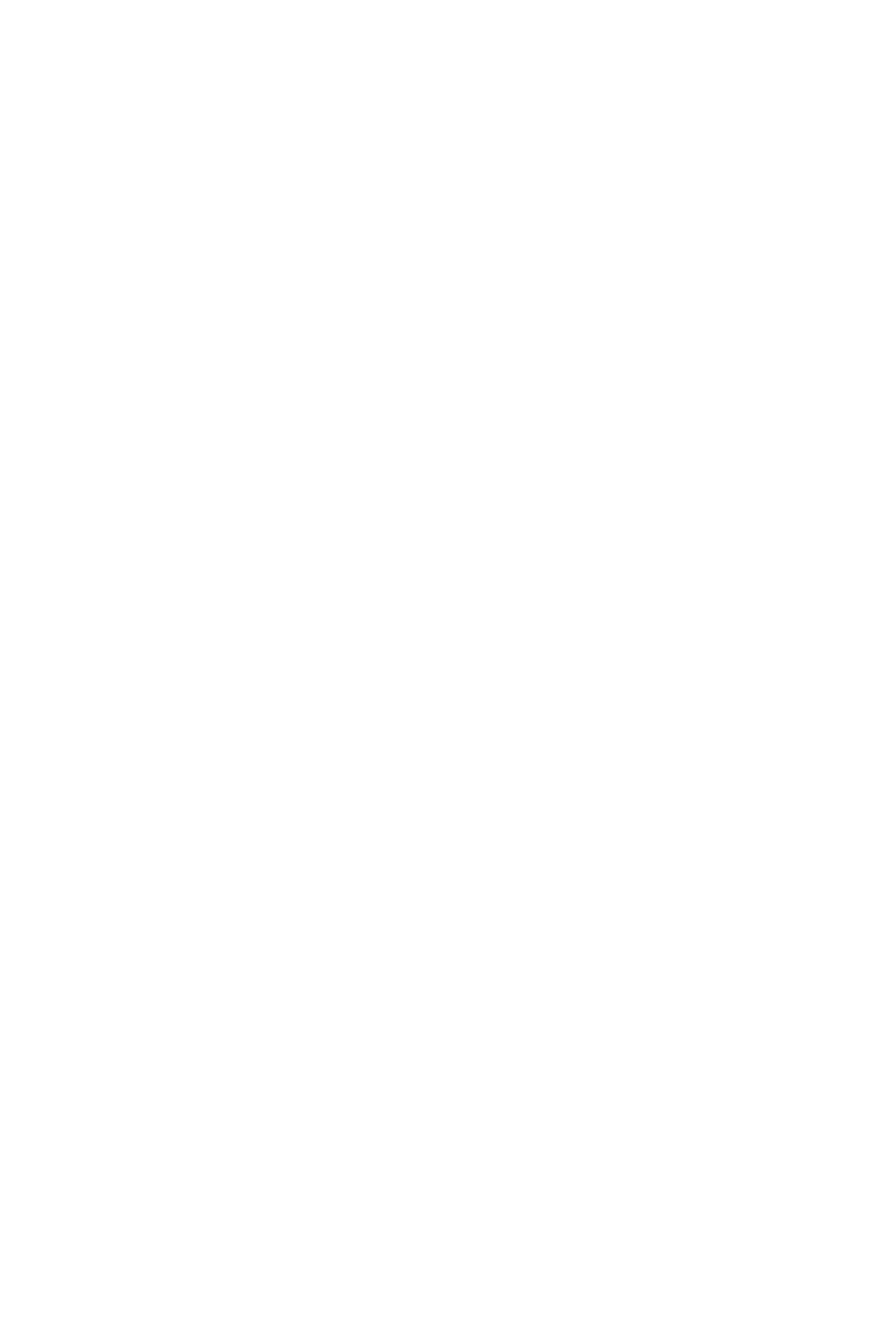
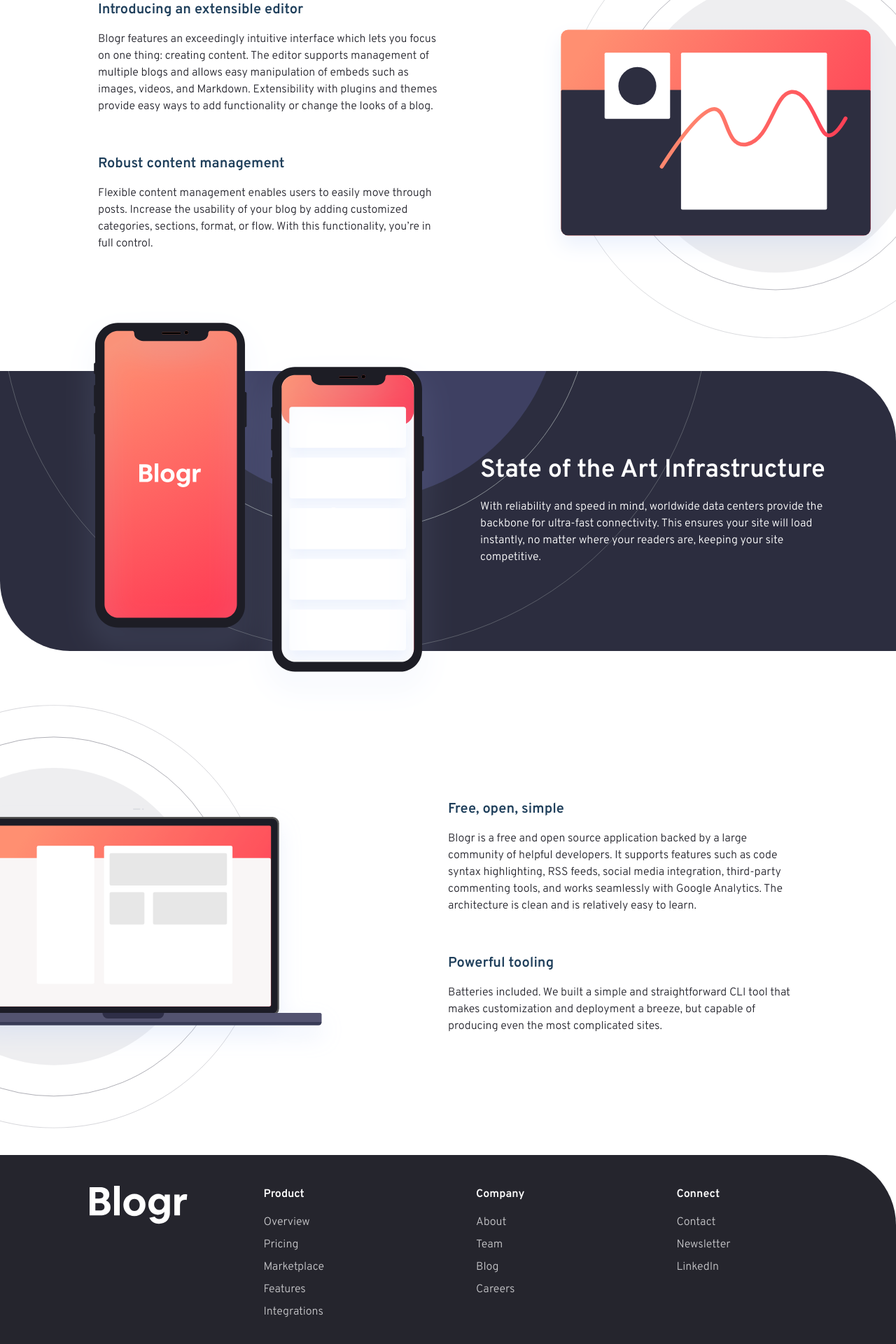
Before and after one commit to IsraelJorge/blogr-landing-page, a React (Vite) app: page / in a window 1280 px wide. Shown: the part 750-2670 px from the top of the page at 70% size. Before the commit the page ends 800 px from the top, so only its background shows below. Built offline with nearby package versions, Linux system fonts and the light colour scheme.

Commit message:
feat: screen desktop

```diff
--- a/index.html
+++ b/index.html
@@ -11,7 +11,7 @@
     />
     <title>Blogr</title>
   </head>
-  <body class="h-screen">
+  <body>
     <div id="root"></div>
     <script type="module" src="/src/main.tsx"></script>
   </body>
--- a/package.json
+++ b/package.json
@@ -10,6 +10,8 @@
   },
   "dependencies": {
     "@radix-ui/react-dropdown-menu": "^2.0.2",
+    "@radix-ui/react-icons": "^1.1.1",
+    "@radix-ui/react-navigation-menu": "^1.1.1",
     "react": "^18.2.0",
     "react-dom": "^18.2.0"
   },
--- a/src/App.tsx
+++ b/src/App.tsx
@@ -3,7 +3,7 @@
 
 export function App() {
   return (
-    <div className="App">
+    <div className="App h-screen">
       <Home />
     </div>
   );
--- /dev/null
+++ b/src/components/Footer.tsx
@@ -0,0 +1,28 @@
+import Logo from "../assets/logo.svg";
+import { ItemFooter } from "./ItemFooter";
+
+export function Footer() {
+  const itemProduct = [
+    "Overview",
+    "Pricing",
+    "Marketplace",
+    "Features",
+    "Integrations",
+  ];
+  const itemCompany = ["About", "Team", "Blog", "Careers"];
+  const itemConnect = ["Contact", "Newsletter", "LinkedIn"];
+
+  return (
+    <footer className="bg-neutral-gray_800 flex items-center justify-center py-11 text-white rounded-tr-[100px] font-ubunto">
+      <div className="w-[80%] flex">
+        <img src={Logo} alt="Logo" className="w-[140px] h-full" />
+
+        <div className="flex flex-1 justify-around">
+          <ItemFooter title="Product" ItemsFooter={itemProduct} />
+          <ItemFooter title="Company" ItemsFooter={itemCompany} />
+          <ItemFooter title="Connect" ItemsFooter={itemConnect} />
+        </div>
+      </div>
+    </footer>
+  );
+}
--- a/src/components/Header.tsx
+++ b/src/components/Header.tsx
@@ -26,10 +26,12 @@
       </div>
 
       <div className="font-ubunto flex items-center gap-9 text-neutral-white">
-        <button className="font-medium">Login</button>
+        <button className="font-medium px-7 py-2 rounded-full border border-transparent hover:border-white transition-colors focus:outline-none focus:ring-2 focus:ring-gradient-red_100 focus:ring-offset-2 focus:ring-offset-gradient-red_500">
+          Login
+        </button>
         <button
           className=" bg-neutral-white text-primary-red_400 font-medium px-7 py-2 rounded-full
-          hover:text-neutral-white hover:bg-red-300 transition-colors
+          hover:text-neutral-white hover:bg-red-300 transition-colors focus:outline-none focus:ring-2 focus:ring-gradient-red_100 focus:ring-offset-2 focus:ring-offset-gradient-red_500
         "
         >
           Sing Up
--- /dev/null
+++ b/src/components/ItemFooter.tsx
@@ -0,0 +1,19 @@
+type ItemFooter = {
+  title: string;
+  ItemsFooter: string[];
+};
+
+export function ItemFooter({ title, ItemsFooter }: ItemFooter) {
+  return (
+    <ul>
+      <li className="mb-4 font-semibold">{title}</li>
+      {ItemsFooter.map((item) => (
+        <li key={item} className="mb-2">
+          <a href="#" className="text-neutral-gray_100 hover:underline">
+            {item}
+          </a>
+        </li>
+      ))}
+    </ul>
+  );
+}
--- a/src/pages/Home.tsx
+++ b/src/pages/Home.tsx
@@ -1,10 +1,15 @@
 import { Header } from "../components/Header";
+import IllustrationEditor from "../assets/illustration-editor-desktop.svg";
+import IllustrationPhones from "../assets/illustration-phones.svg";
+import IllustrationLaptop from "../assets/illustration-laptop-desktop.svg";
+import { Footer } from "../components/Footer";
 
 export function Home() {
   return (
-    <div>
+    <>
+      <div className="w-full h-[500px] relative ">
         <Header />
-      <div className="w-full h-[500px] bg-primary-red_400 bg-[url(../assets/bg-pattern-intro-desktop.svg)] bg-no-repeat  bg-200% bg-center flex flex-col items-center justify-center text-neutral-white absolute top-0 rounded-bl-[100px]">
+        <div className=" w-full h-full bg-primary-red_400 bg-[url(../assets/bg-pattern-intro-desktop.svg)] bg-no-repeat  bg-200% bg-center flex flex-col items-center justify-center text-neutral-white absolute top-0 rounded-bl-[100px]">
           <h1 className="font-semibold text-6xl mb-4">
             A modern publishing platform
           </h1>
@@ -12,16 +17,113 @@
           <h3> Grow your audience and build your online brand</h3>
 
           <div className="flex items-center justify-center gap-5 font-ubunto text-sm font-semibold mt-10">
-          <button className="bg-neutral-white text-primary-red_400 px-3 py-2 rounded-full hover:text-neutral-white hover:bg-red-300 transition-colors">
+            <button className="bg-neutral-white text-primary-red_400 px-3 py-2 rounded-full hover:text-neutral-white hover:bg-red-300 transition-colors focus:outline-none focus:ring-2 focus:ring-gradient-red_100 focus:ring-offset-2 focus:ring-offset-gradient-red_500">
               Start for Free
             </button>
-          <button className="px-3 py-2 rounded-full border border-neutral-white hover:bg-neutral-white hover:text-red-300 transition-colors">
+            <button className="px-3 py-2 rounded-full border border-neutral-white hover:bg-neutral-white hover:text-red-300 transition-colors focus:outline-none focus:ring-2 focus:ring-gradient-red_100 focus:ring-offset-2 focus:ring-offset-gradient-red_500">
               Learn More
             </button>
           </div>
         </div>
+      </div>
 
-      <div className=""></div>
+      <div className=" h-[700px] pt-20">
+        <h2 className="text-center text-primary-blue_900 text-4xl font-semibold">
+          Designed for the future
+        </h2>
+
+        <div className="h-full flex items-center justify-center overflow-hidden">
+          <section className="w-[500px] flex flex-col gap-14 text-neutral-gray_800">
+            <div>
+              <h3 className="text-primary-blue_900 text-xl font-semibold mb-4">
+                Introducing an extensible editor
+              </h3>
+              <p>
+                Blogr features an exceedingly intuitive interface which lets you
+                focus on one thing: creating content. The editor supports
+                management of multiple blogs and allows easy manipulation of
+                embeds such as images, videos, and Markdown. Extensibility with
+                plugins and themes provide easy ways to add functionality or
+                change the looks of a blog.
+              </p>
             </div>
+            <div>
+              <h3 className="text-primary-blue_900 text-xl font-semibold mb-4">
+                Robust content management
+              </h3>
+              <p>
+                Flexible content management enables users to easily move through
+                posts. Increase the usability of your blog by adding customized
+                categories, sections, format, or flow. With this functionality,
+                you’re in full control.
+              </p>
+            </div>
+          </section>
+
+          <section className="w-[500px] translate-x-60 ">
+            <img
+              src={IllustrationEditor}
+              alt="Illustration Editor"
+              className="w-[85%] h-[85%] block scale-150"
+            />
+          </section>
+        </div>
+      </div>
+
+      <div className="h-[400px] mt-20 flex items-center justify-center gap-10 bg-[url(../assets/bg-pattern-circles.svg)]  bg-no-repeat bg-left-bottom bg-gradient-blue_800 rounded-bl-[100px] rounded-tr-[100px]">
+        <img src={IllustrationPhones} alt="Phones" />
+
+        <div className="max-w-[500px] text-white">
+          <h2 className="font-semibold text-4xl mb-5">
+            State of the Art Infrastructure
+          </h2>
+          <p>
+            With reliability and speed in mind, worldwide data centers provide
+            the backbone for ultra-fast connectivity. This ensures your site
+            will load instantly, no matter where your readers are, keeping your
+            site competitive.
+          </p>
+        </div>
+      </div>
+
+      <div className="h-[600px] flex items-center justify-center mt-20 mb-10">
+        <section className="w-[500px] -translate-x-60">
+          <img
+            src={IllustrationLaptop}
+            alt="Illustration Laptop"
+            className="w-[100%] h-[100%] block scale-150"
+          />
+        </section>
+
+        <section className="w-[500px] flex flex-col gap-14 text-neutral-gray_800">
+          <div>
+            <h3 className="text-primary-blue_900 text-xl font-semibold mb-4">
+              Free, open, simple
+            </h3>
+            <p>
+              Blogr is a free and open source application backed by a large
+              community of helpful developers. It supports features such as code
+              syntax highlighting, RSS feeds, social media integration,
+              third-party commenting tools, and works seamlessly with Google
+              Analytics. The architecture is clean and is relatively easy to
+              learn.
+            </p>
+          </div>
+
+          <div>
+            <h3 className="text-primary-blue_900 text-xl font-semibold mb-4">
+              Powerful tooling
+            </h3>
+            <p>
+              Batteries included. We built a simple and straightforward CLI tool
+              that makes customization and deployment a breeze, but capable of
+              producing even the most complicated sites.
+            </p>
+          </div>
+        </section>
+      </div>
+
+      <Footer />
+    </>
   );
 }
--- a/tailwind.config.cjs
+++ b/tailwind.config.cjs
@@ -30,6 +30,7 @@
       },
 
       backgroundSize: {
+        "45%": "45%",
         "50%": "50%",
         "70%": "70%",
         "80%": "80%",
```
Also changed, not shown: src/components/ItemHeader.tsx (+9 -4 lines), 1 other file (tests, documents, lock files or other folders). Lines whose indentation alone changed are shown as unchanged.
